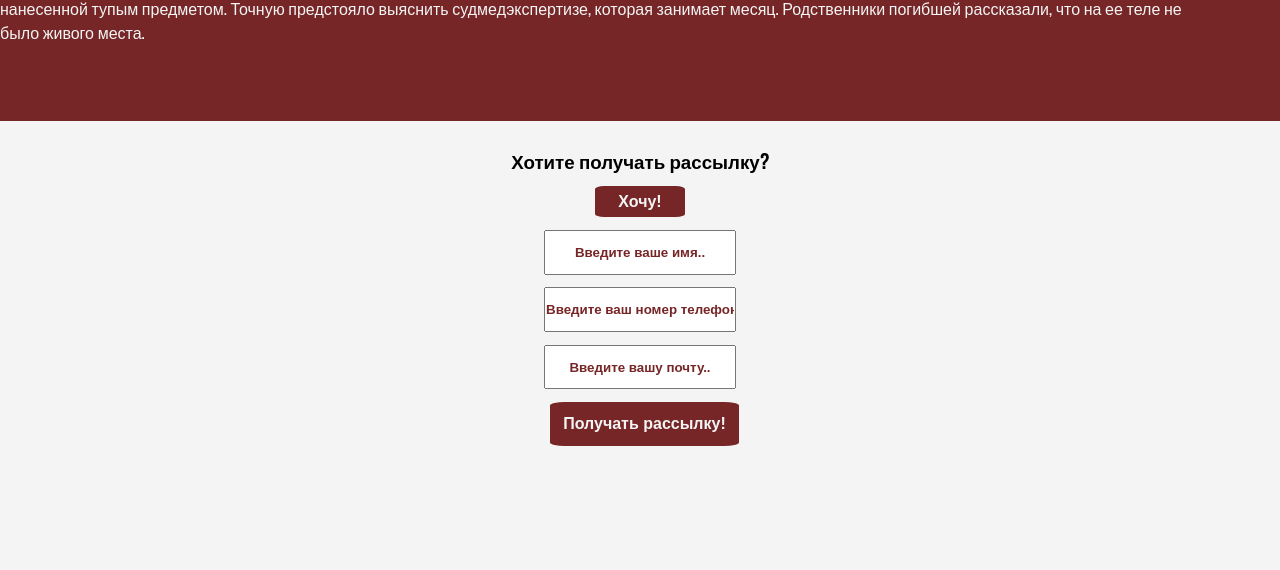
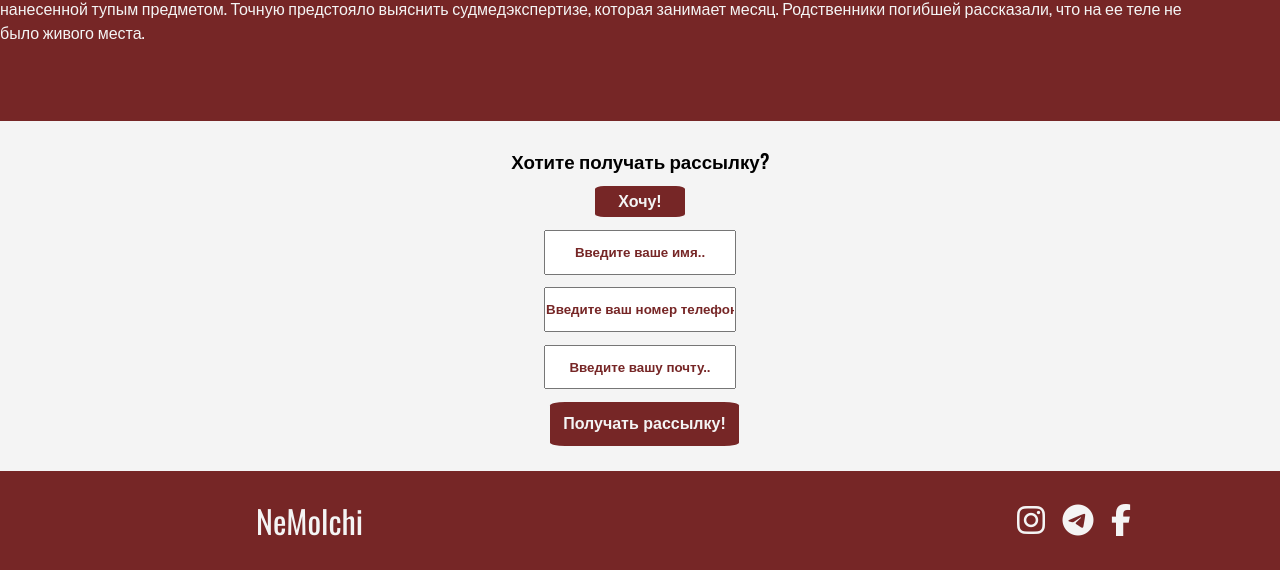
Before and after one commit to qweksick/first-project, a plain HTML site: page index.html in a window 1280 px wide. Shown: the part 2964-3534 px from the top of the page. Before the commit the page ends 3410 px from the top, so only its background shows below. Drawn offline with nearby package versions, Linux system fonts and the light colour scheme; a web font is replaced by a local one.

Commit message:
I ended up with coding version for computer

```diff
--- a/index.html
+++ b/index.html
@@ -243,5 +243,27 @@
             </form>
         </section>
     </main>
+    <footer class="footer" id="footer">
+        <a href="https://www.instagram.com/nemolchi.kz/" class="footer-logo">
+            NeMolchi
+        </a>
+        <ul class="footer-list">
+            <li class="footer-element">
+                <a href="https://www.instagram.com/nemolchi.kz/" target="_blank" class="footer-social-link">
+                    <i class="fa-brands fa-instagram footer-icon"></i>
+                </a>
+            </li>
+            <li class="footer-element">
+                <a href="https://t.me/nemolchi_kz" target="_blank" class="footer-social-link">
+                    <i class="fa-brands fa-telegram footer-icon"></i>
+                </a>
+            </li>
+            <li class="footer-element">
+                <a href="https://www.facebook.com/NeMolchiKZ/" target="_blank" class="footer-social-link">
+                    <i class="fa-brands fa-facebook-f footer-icon"></i>
+                </a>
+            </li>
+        </ul>
+    </footer>
 </body>
 </html>
--- a/style.css
+++ b/style.css
@@ -36,6 +36,10 @@ a{
     padding-bottom: 2%;
 }
 
+.nav-logo:hover{
+    font-size: 300%;
+}
+
 .nav{
     width: 50%;
 }
@@ -43,6 +47,10 @@ a{
 .nav-element{
     display: inline-block;
     padding-left: 5%;
+}
+
+.nav-element:hover{
+    font-size: 150%;
 }
 
 /* HEADER */
@@ -269,3 +277,45 @@ input{
     margin-top: 1%;
     margin-left: 43%;
 }
+
+/* FOOTER */
+
+.footer{
+    margin-top: 2%;
+    background-color: rgb(118, 38, 38);
+    color: #f4f4f4;
+    display: flex;
+    align-items: center;
+    justify-content: space-between;
+}
+
+.footer-logo{
+    font-family: 'Kalnia', serif;
+    font-family: 'Oswald', sans-serif;
+    font-size: 200%;
+    margin-left: 20%;
+    padding-top: 2%;
+    padding-bottom: 2%;
+    margin-right: 50%;
+}
+
+.footer-logo:hover{
+    font-size: 300%;
+}
+
+.footer-list{
+    width: 50%;
+}
+
+.footer-element{
+    display: inline-block;
+    padding-left: 5%;
+}
+
+.footer-icon{
+    font-size: 200%;
+}
+
+.footer-icon:hover{
+    font-size: 300%;
+}
```
